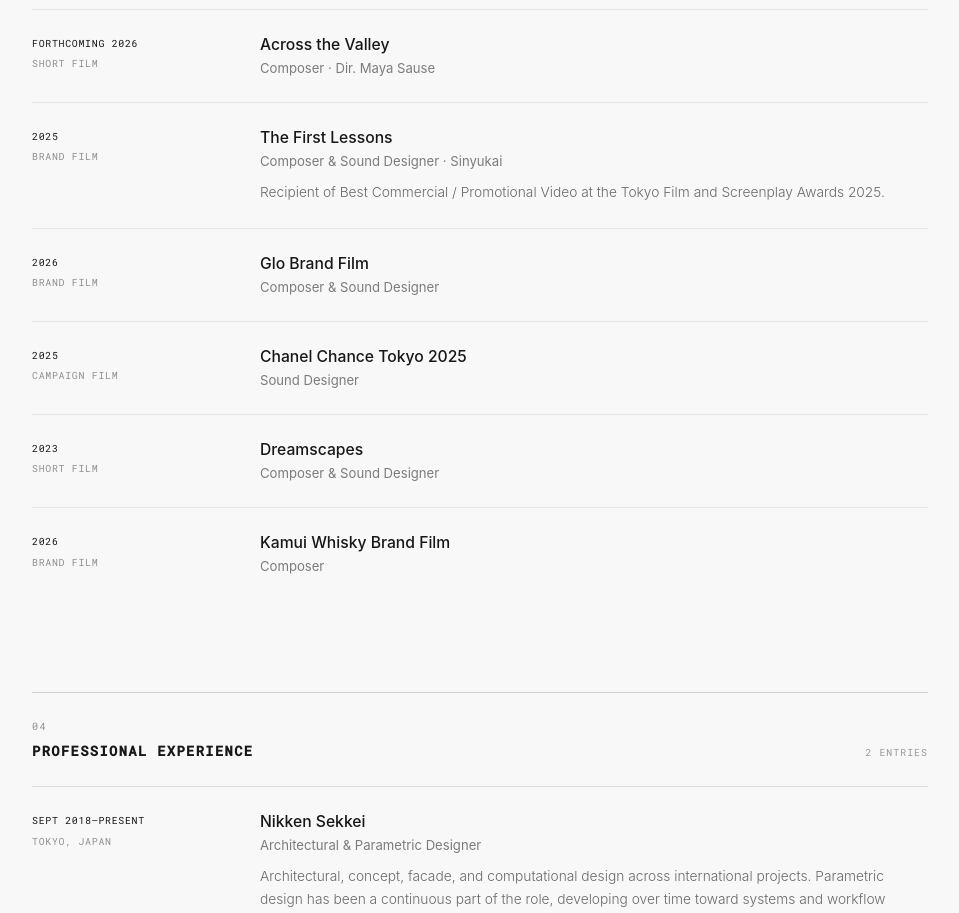
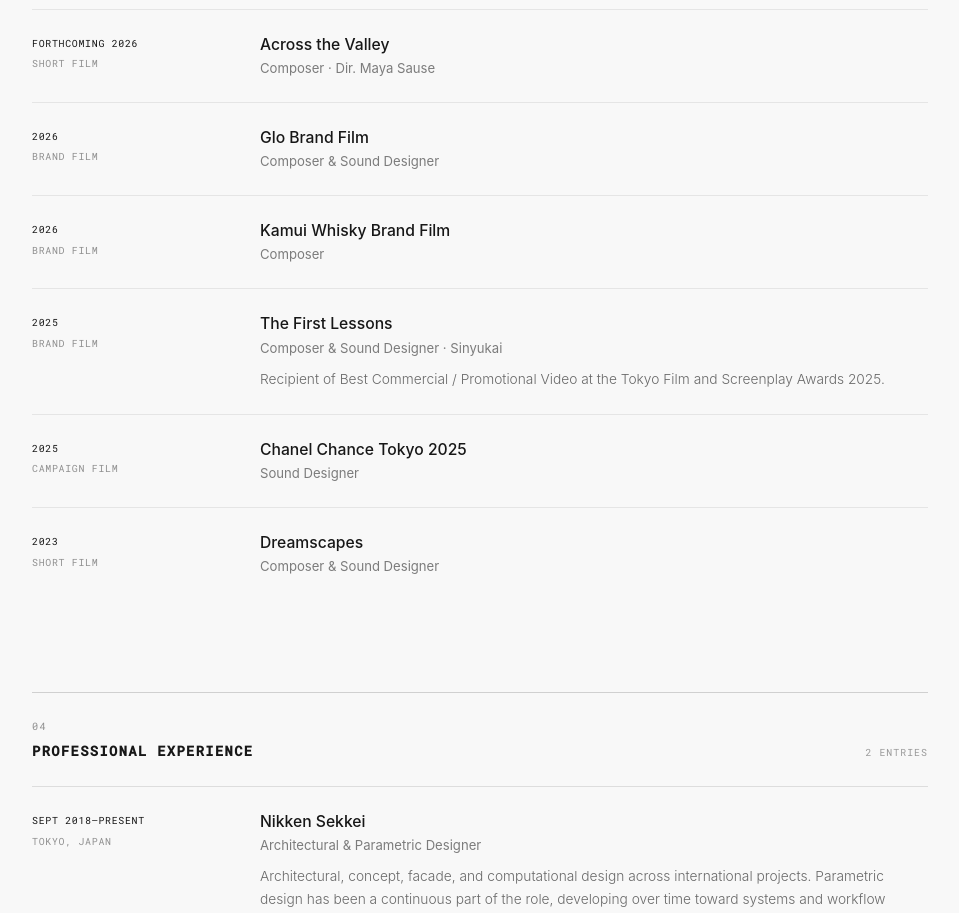
Before and after one commit to mcbeth-ty/topo-audio-site, a React (Vite) app: page /cv in a window 1280 px wide. Shown: the part 2920-3833 px from the top of the page, without its empty margins (280-1239 px from the left). Built offline with nearby package versions, Linux system fonts and the light colour scheme.

Commit message:
Reorder selected composition and sound works

```diff
--- a/src/pages/CVPage.jsx
+++ b/src/pages/CVPage.jsx
@@ -90,16 +90,21 @@ const cvSections = [
                 subtitle: "Composer · Dir. Maya Sause",
             },
             {
+                meta: ["2026", "BRAND FILM"],
+                title: "Glo Brand Film",
+                subtitle: "Composer & Sound Designer",
+            },
+            {
+                meta: ["2026", "BRAND FILM"],
+                title: "Kamui Whisky Brand Film",
+                subtitle: "Composer",
+            },
+            {
                 meta: ["2025", "BRAND FILM"],
                 title: "The First Lessons",
                 subtitle: "Composer & Sound Designer · Sinyukai",
                 body:
                     "Recipient of Best Commercial / Promotional Video at the Tokyo Film and Screenplay Awards 2025.",
-            },
-            {
-                meta: ["2026", "BRAND FILM"],
-                title: "Glo Brand Film",
-                subtitle: "Composer & Sound Designer",
             },
             {
                 meta: ["2025", "CAMPAIGN FILM"],
@@ -110,11 +115,6 @@ const cvSections = [
                 meta: ["2023", "SHORT FILM"],
                 title: "Dreamscapes",
                 subtitle: "Composer & Sound Designer",
-            },
-            {
-                meta: ["2026", "BRAND FILM"],
-                title: "Kamui Whisky Brand Film",
-                subtitle: "Composer",
             },
         ],
     },
```
